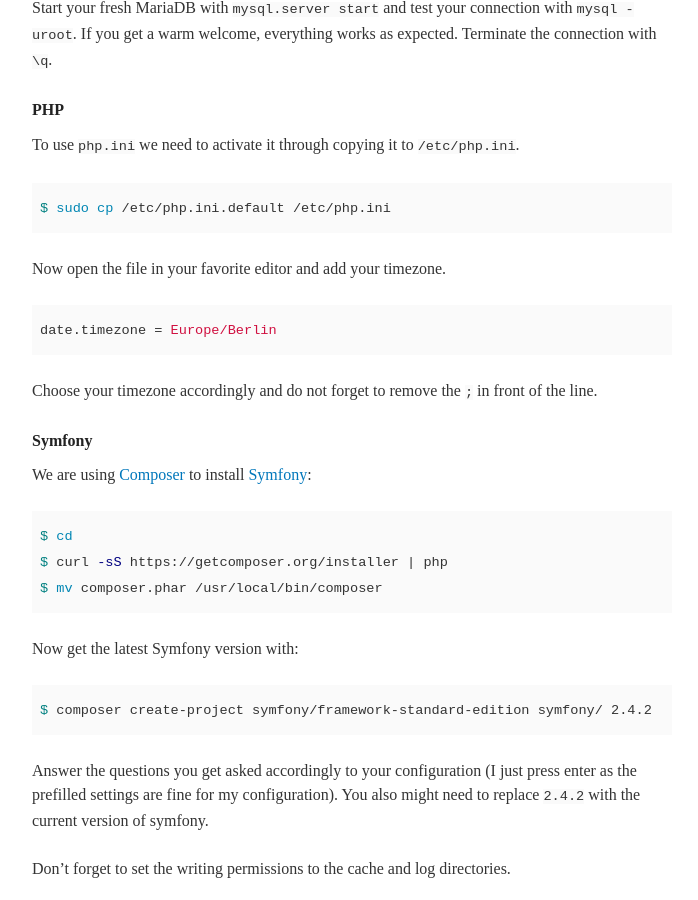
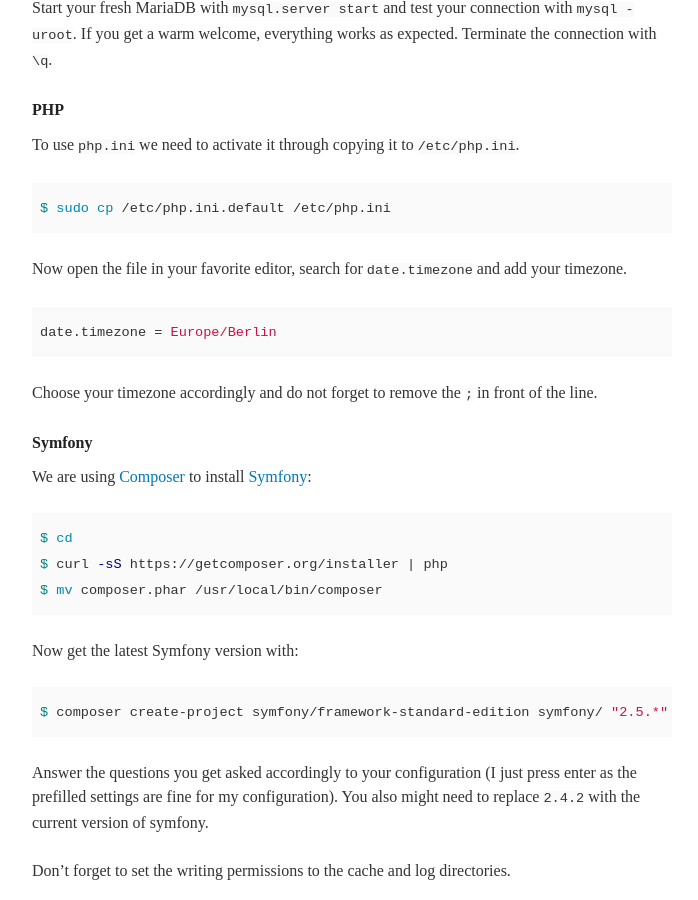
Before and after one commit to dabio/dabio, a Jekyll site: the page built from _posts/2013-10-23-install-symfony-on-os-x-mavericks.md, in a window 1280 px wide and 900 px high, scrolled down 1627 px. Shown: the whole window, without its empty margins (288-986 px from the left). Built offline with Jekyll 4.4.1, drawn with Linux system fonts in a browser that asks for light colours; some web fonts are replaced; Markdown is read by kramdown in place of the engine named in the settings; comment, search, counter and statistics services are not loaded; some of the changed text lies outside the part shown.

Commit message:
Update for recent php and symfony version.

````diff
--- a/_posts/2013-10-23-install-symfony-on-os-x-mavericks.md
+++ b/_posts/2013-10-23-install-symfony-on-os-x-mavericks.md
@@ -59,7 +59,7 @@ To use `php.ini` we need to activate it through copying it to `/etc/php.ini`.
 $ sudo cp /etc/php.ini.default /etc/php.ini
 ```
 
-Now open the file in your favorite editor and add your timezone.
+Now open the file in your favorite editor, search for `date.timezone` and add your timezone.
 
 ```ini
 date.timezone = Europe/Berlin
@@ -80,7 +80,7 @@ $ mv composer.phar /usr/local/bin/composer
 Now get the latest Symfony version with:
 
 ```sh
-$ composer create-project symfony/framework-standard-edition symfony/ 2.4.2
+$ composer create-project symfony/framework-standard-edition symfony/ "2.5.*"
 ```
 
 Answer the questions you get asked accordingly to your configuration (I just press enter as the prefilled settings are fine for my configuration). You also might need to replace `2.4.2` with the current version of symfony.
````
Also changed, not shown: other parts of _posts/2013-10-23-install-symfony-on-os-x-mavericks.md (+3 -3 lines).
